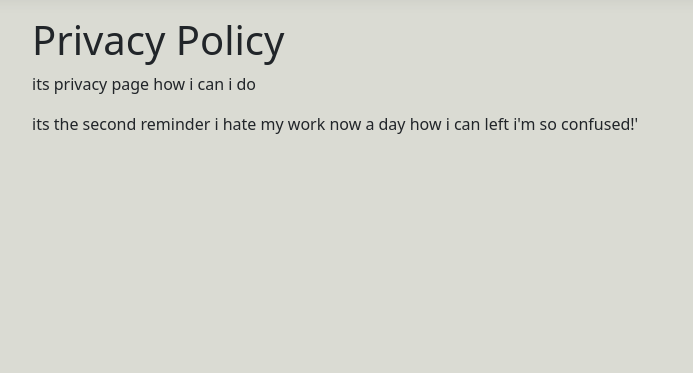
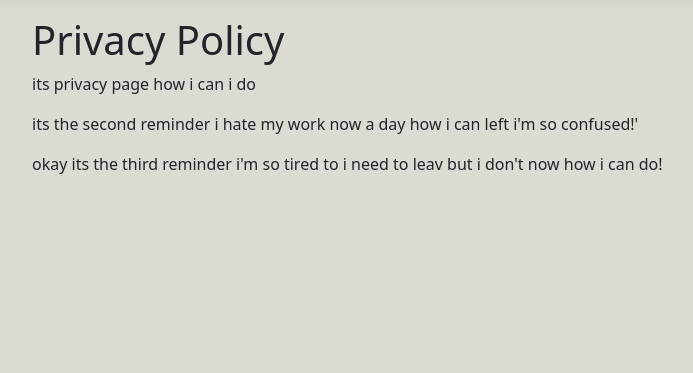
Before and after one commit to abyssinia12/Supermarket_Management, an ASP.NET Core app: page /Home/Privacy in a window 1280 px wide. Shown: the part 57-430 px from the top of the page, without its empty margins (50-743 px from the left). Run offline with ASP.NET Core 8, Linux system fonts and the light colour scheme; style sheets or scripts are compiled from the project's sources.

Commit message:
update style

```diff
--- a/Views/Home/Privacy.cshtml
+++ b/Views/Home/Privacy.cshtml
@@ -4,3 +4,4 @@
 <h1>@ViewData["Title"]</h1>
 <p> its privacy page how i can i do </p>
 <p> its the second reminder i hate my work now a day how i can left i'm so confused!'</p>
+<p> okay its the third reminder i'm so tired to i need to leav but i don't now how i can do!</p>
```
